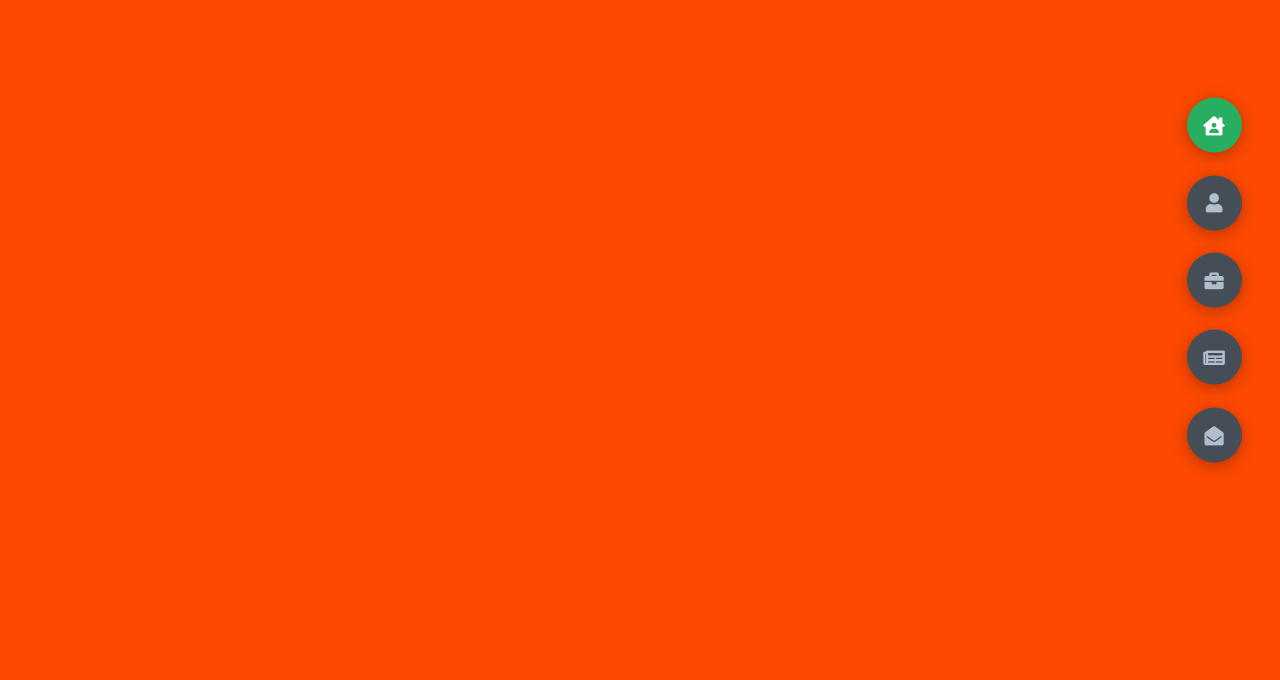
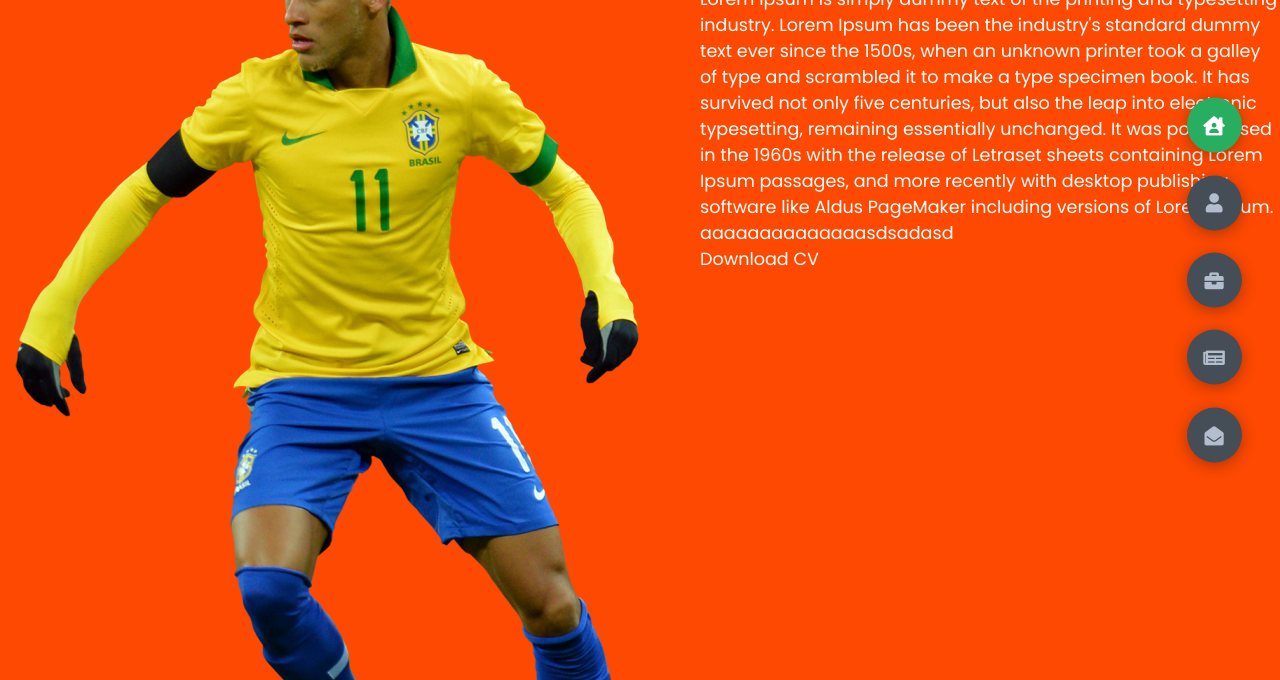
Before and after one commit to gugasparotto/webx, a plain HTML site: page index.html in a window 1280 px wide. Shown: the part 120-800 px from the top of the page. Drawn offline with Linux system fonts and the light colour scheme.

Commit message:
header content

```diff
--- a/index.html
+++ b/index.html
@@ -19,7 +19,28 @@
     />
   </head>
   <body class="main-content">
-    <header class="section sec1 header active" id="home"></header>
+    <header class="section sec1 header active" id="home">
+      <div class="header-content">
+        <div class="left-header">
+          <div class="h-shape"></div>
+          <div class="image">
+            <img src="neymar.png" alt="">
+          </div>
+        </div>
+        <div class="right-header">
+          <h1 class="name">
+            rem Ipsum is simply dummy text of the printing and
+          </h1>
+          <p>
+            Lorem Ipsum is simply dummy text of the printing and typesetting industry. Lorem Ipsum has been the industry's standard dummy text ever since the 1500s, when an unknown printer took a galley of type and scrambled it to make a type specimen book. It has survived not only five centuries, but also the leap into electronic typesetting, remaining essentially unchanged. It was popularised in the 1960s with the release of Letraset sheets containing Lorem Ipsum passages, and more recently with desktop publishing software like Aldus PageMaker including versions of Lorem Ipsum.
+              aaaaaaaaaaaaaasdsadasd
+          </p>
+          <a href="" class="main-btn">
+            <span class="btn-text">Download CV </span >
+          </a>
+        </div>
+      </div>
+    </header>
     <main>
       <section class="section sec2 about" id="about"></section>
       <section class="section sec3 portfolio" id="portfolio"></section>
--- a/styles/styles.scss
+++ b/styles/styles.scss
@@ -48,7 +48,7 @@ section {
 }
 .section {
   transform: translateY(-100%) scale 0;
-  transition: all 0.4s ease-in-out;
+  transition: all 0.9s ease-in-out;
   background-color: var(--color-primary);
 }
 
@@ -84,7 +84,7 @@ section {
 
 .active {
   display: block;
-  animation: scaleAnim 1s ease-in-out;
+  animation: scaleAnim 0.5s ease-in-out;
   @keyframes scaleAnim {
     0% {
       transform: translateY(-100%) scaleY(0);
@@ -133,3 +133,9 @@ section {
     }
   }
 }
+
+/*Header content*/
+.header-content{
+  display: grid;
+  grid-template-columns: repeat(2, 1fr);
+}
```
Also changed, not shown: app.js (line endings or trailing spaces), neymar.png (added), styles/styles.css, 1 other file.
